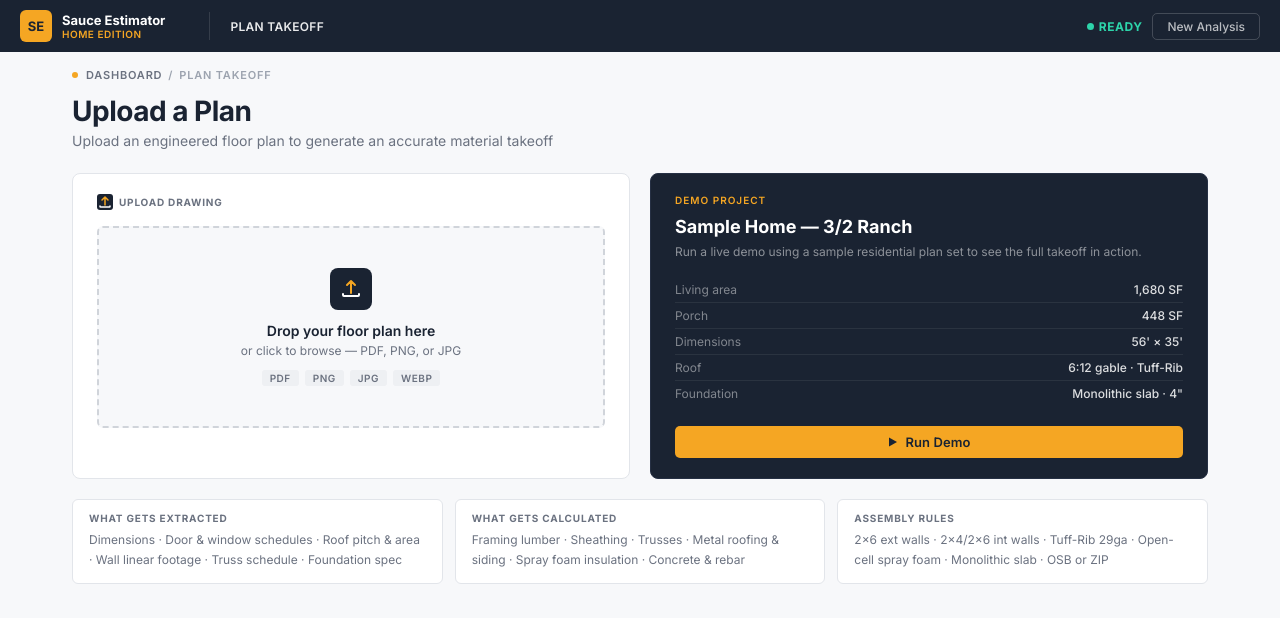
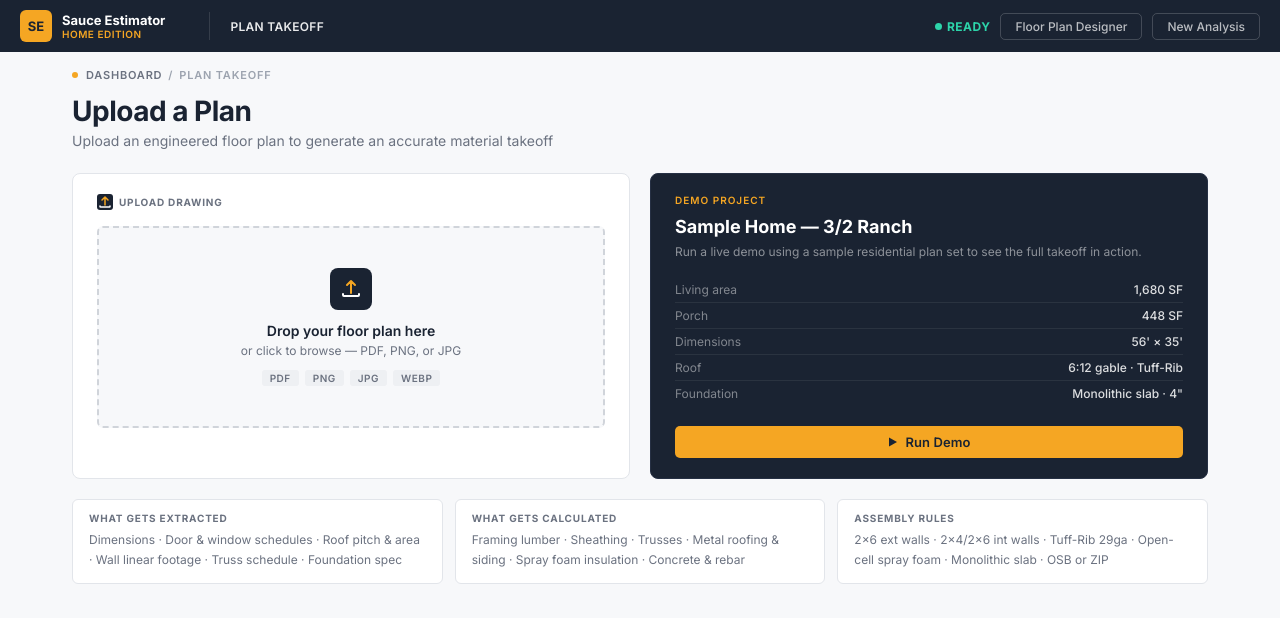
Before and after one commit to lhinson00/Sauce-Home-Edition, a website: page public/index.html in a window 1280 px wide. Drawn offline with nearby package versions, Linux system fonts and the light colour scheme.

Commit message:
Update index.html

```diff
--- a/public/index.html
+++ b/public/index.html
@@ -151,6 +151,7 @@ tr.cr td{background:var(--navy);color:rgba(255,255,255,.6);font-size:10px;font-w
   <div class="nav-mod"><span>Plan Takeoff</span></div>
   <div class="nav-sp"></div>
   <div class="nav-ready"><div class="nav-ready-dot"></div>READY</div>
+  <button class="nav-btn" onclick="window.location='/designer.html'">Floor Plan Designer</button>
   <button class="nav-btn" onclick="resetApp()">New Analysis</button>
 </nav>
 
```
